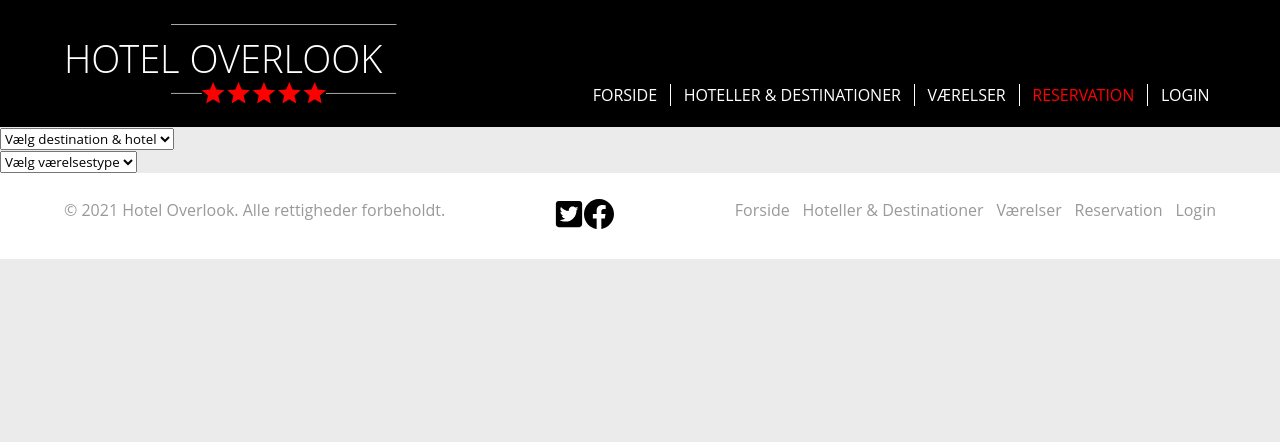
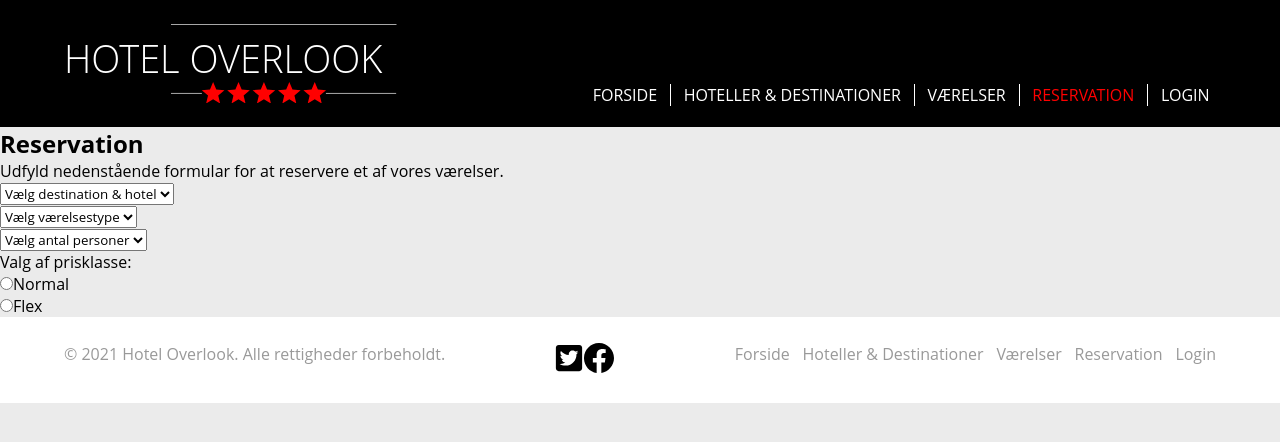
Before and after one commit to Emsenparry/Overlook, a React (Create React App) app: page /reservations in a window 1280 px wide. Shown: the top 442 px of the page. Built offline with nearby package versions, Linux system fonts and the light colour scheme.

Commit message:
select og radio buttons

```diff
--- a/src/Components/Pages/Reservations/Reservations.jsx
+++ b/src/Components/Pages/Reservations/Reservations.jsx
@@ -1,9 +1,17 @@
-import React from 'react'
+import React from "react";
 
 const Reservations = () => {
   return (
+    <>
+      <div>
+        <h2>Reservation</h2>
+        <p>
+          Udfyld nedenstående formular for at reservere et af vores værelser.
+        </p>
+      </div>
+
       <form>
-      <div>
+        <div className="DH">
           <select>
             <option>Vælg destination & hotel</option>
             <option value="hotel1">Hotel 1</option>
@@ -11,17 +19,42 @@ const Reservations = () => {
             <option value="hotel3">Hotel 3</option>
           </select>
         </div>
-      <div>
+        <div className="RoomType">
           <select>
             <option>Vælg værelsestype</option>
             <option value="single">Single</option>
             <option value="double">Double</option>
             <option value="suite">Suite</option>
-          {/* Add more options if needed */}
           </select>
         </div>
+        <div className="People">
+          <select>
+            <option>Vælg antal personer</option>
+            <option value="1">1 person</option>
+            <option value="2">2 personer</option>
+            <option value="3">3 personer</option>
+            <option value="4">4 personer</option>
+            <option value="5">5 personer</option>
+          </select>
+        </div>
+        <div className="Price">
+          <label>Valg af prisklasse:</label>
+          <div>
+            <label>
+              <input type="radio" value="Normal" />
+              Normal
+            </label>
+          </div>
+          <div>
+            <label>
+              <input type="radio" value="Flex" />
+              Flex
+            </label>
+          </div>
+        </div>
       </form>
-  )
-}
+    </>
+  );
+};
 
-export default Reservations
+export default Reservations;
```
Lines whose indentation alone changed are shown as unchanged.
